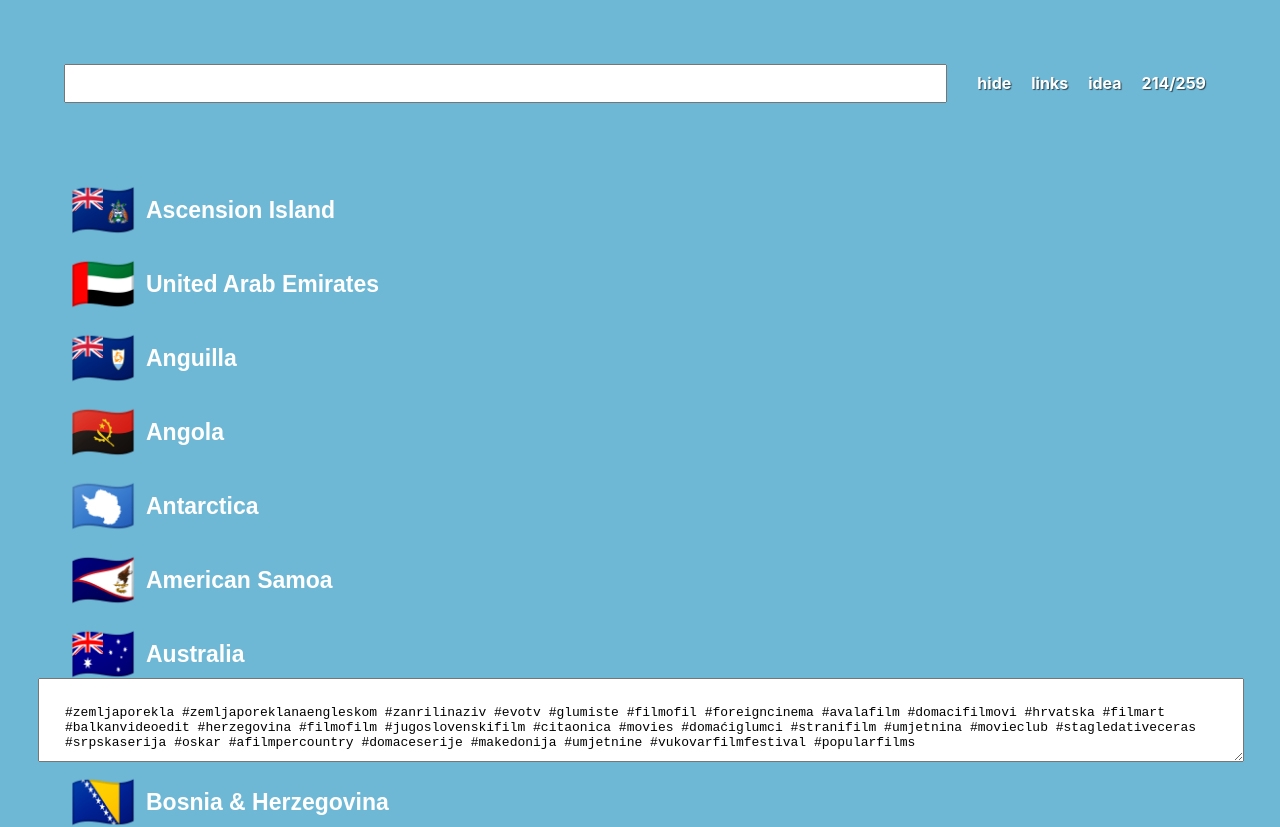
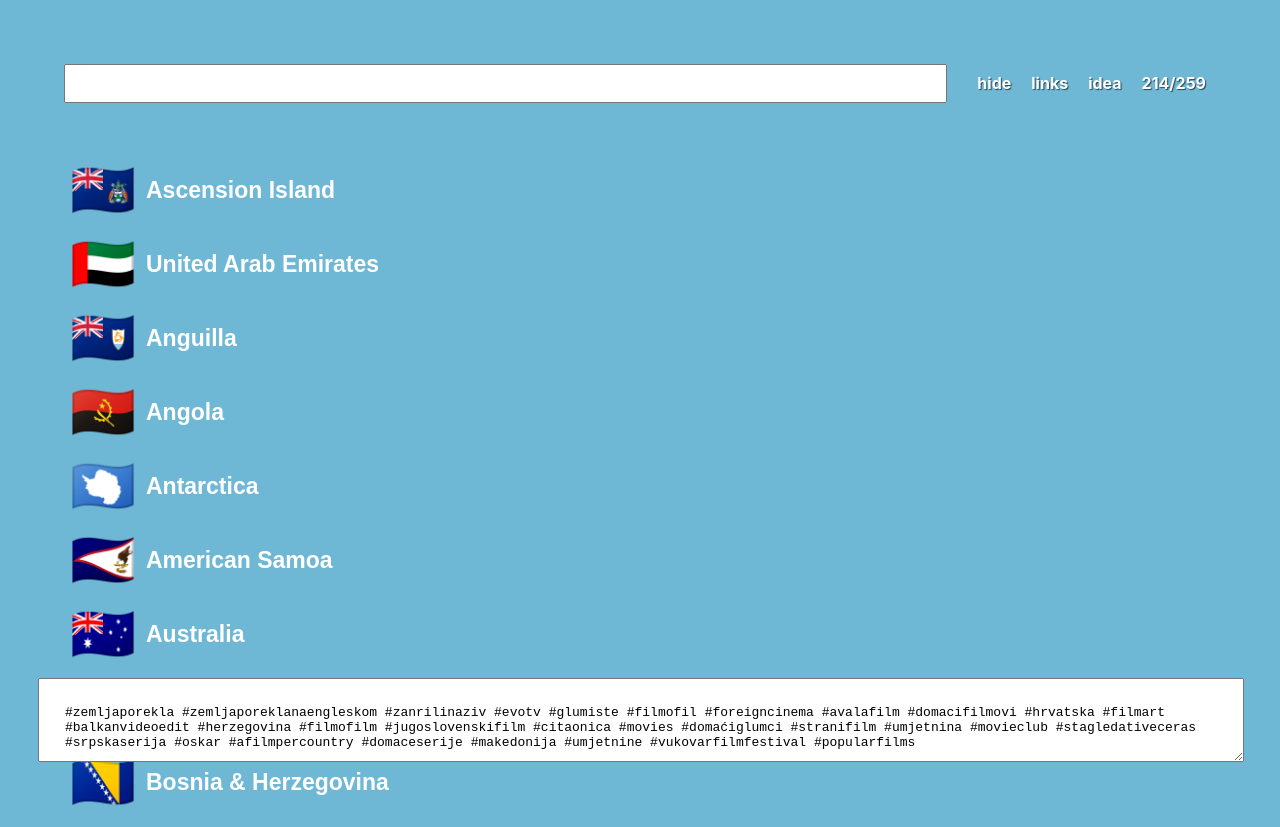
Before and after one commit to kosijer/insta-flags, a React (Create React App) app: page / in a window 1280 px wide. Shown: the top 827 px of the page. Built offline with nearby package versions, Linux system fonts and the light colour scheme.

Commit message:
Update App.css

```diff
--- a/src/App.css
+++ b/src/App.css
@@ -1,7 +1,7 @@
 .App {
   text-align: center;
   overflow: visible;
-  padding-top: 40px;
+  padding-top: 20px;
 }
 
 .App-logo {
@@ -70,7 +70,7 @@
 }
 .container p {
   position: absolute;
-  bottom: 130px;
+  bottom: 140px;
   color: white;
   font-size: 30px;
   font-weight: bold;
```
